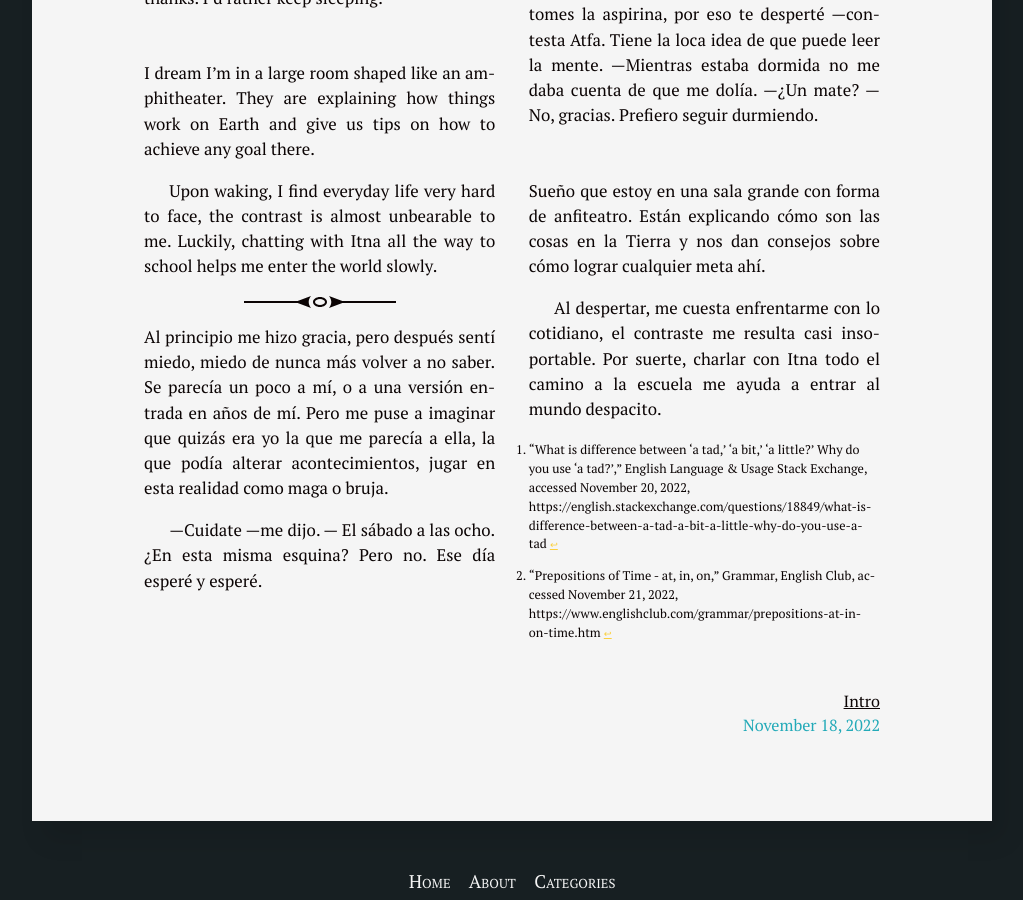
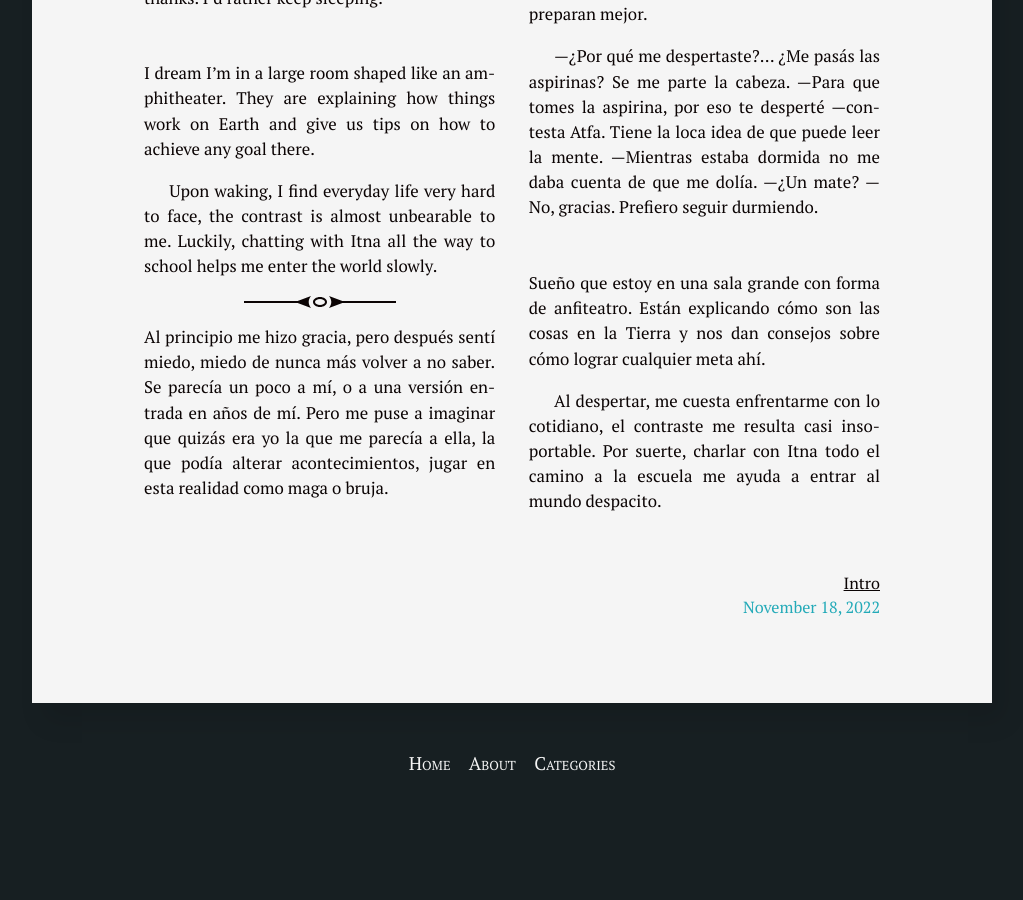
Before and after one commit to silvialohrmann/editorial, a Jekyll site: the page built from _posts/2022-11-18-we-are-houses.md, in a window 1280 px wide and 900 px high, scrolled down 7597 px. Shown: the whole window, without its empty margins (128-1151 px from the left). Built offline with Jekyll 4.4.1, drawn with Linux system fonts in a browser that asks for light colours; after the commit the page ends 8379 px from its top, so only the background shows below that; some of the changed lines change nothing that is shown; some of the changed text lies outside the part shown.

Commit message:
Update 2022-11-18-we-are-houses.md

```diff
--- a/_posts/2022-11-18-we-are-houses.md
+++ b/_posts/2022-11-18-we-are-houses.md
@@ -4,10 +4,10 @@
 layout: post
 ---
 
-At first I was amused, but then I felt fear, fear of never ever not knowing again. She looked <span title="">a bit</span>[^2] like me, or an older version of me. But I began to imagine that perhaps it was me who looked like her, who could alter events, who could play in this reality as a magician or <ins title="edited on 2022-11-20">a</ins> witch.
+At first I was amused, but then I felt fear, fear of never ever not knowing again. She looked <span style="text-decoration: underline;" title="*What is difference between 'a tad,' 'a bit,' 'a little?' Why do you use 'a tad?',* English Language & Usage Stack Exchange, accessed November 20, 2022, https://english.stackexchange.com/questions/18849/what-is-difference-between-a-tad-a-bit-a-little-why-do-you-use-a-tad">a bit</span> like me, or an older version of me. But I began to imagine that perhaps it was me who looked like her, who could alter events, who could play in this reality as a magician or <ins title="edited on 2022-11-20">a</ins> witch.
 
 “Take care,” she said.
-“Saturday <span title="note added on 2022-11-21">at</span>[^3] eight. <del>In</del><ins title="'in / at / on the corner', WordReference.com Language Forums, accessed November 19, 2022, https://forum.word&#173;reference.com/threads/in-at-on-the-corner.348930/">At</ins>[^1] this same corner?”
+“Saturday <span style="text-decoration: underline;" title="*Prepositions of Time - at, in, on,* Grammar, English Club, accessed November 21, 2022, https://www.englishclub.com/grammar/prepositions-at-in-on-time.htm">at</span> eight. <del>In</del><ins title="*in / at / on the corner*, WordReference.com Language Forums, accessed November 19, 2022, https://forum.word&#173;reference.com/threads/in-at-on-the-corner.348930/">At</ins> this same corner?”
 But no. I waited and waited. <ins>Had she also been waiting… disappointed, doubting my existence?</ins>
 
 <del title="edited on 2022-11-19">Had she also been waiting… disappointed, doubting my existence?</del>I returned home very late that night. When I finally managed to fall asleep, something magical happened: Even though the intersecting streets had names I had never heard of, even though the city seemed less solid, the meeting finally took place.
@@ -89,9 +89,6 @@
 I dream I’m in a large room shaped like an amphitheater. They are explaining how things work on Earth and give us tips on how to achieve any goal there.
 
 Upon waking, I find everyday life very hard to face, the contrast is almost unbearable to me. Luckily, chatting with Itna all the way to school helps me enter the world slowly.
-
-[^2]: "What is difference between 'a tad,' 'a bit,' 'a little?' Why do you use 'a tad?'," English Language & Usage Stack Exchange, accessed November 20, 2022, https://english.stackexchange.com/questions/18849/what-is-difference-between-a-tad-a-bit-a-little-why-do-you-use-a-tad
-[^3]: "Prepositions of Time - at, in, on," Grammar, English Club, accessed November 21, 2022, https://www.englishclub.com/grammar/prepositions-at-in-on-time.htm
 
 <hr>
 
```
